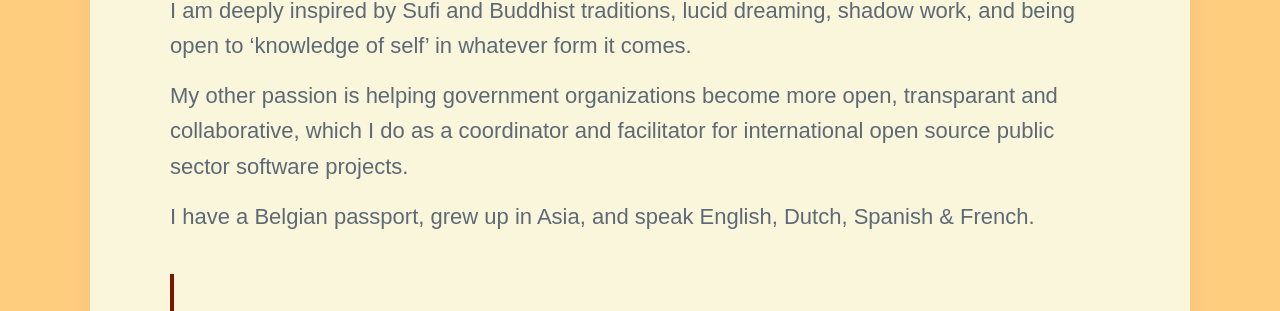
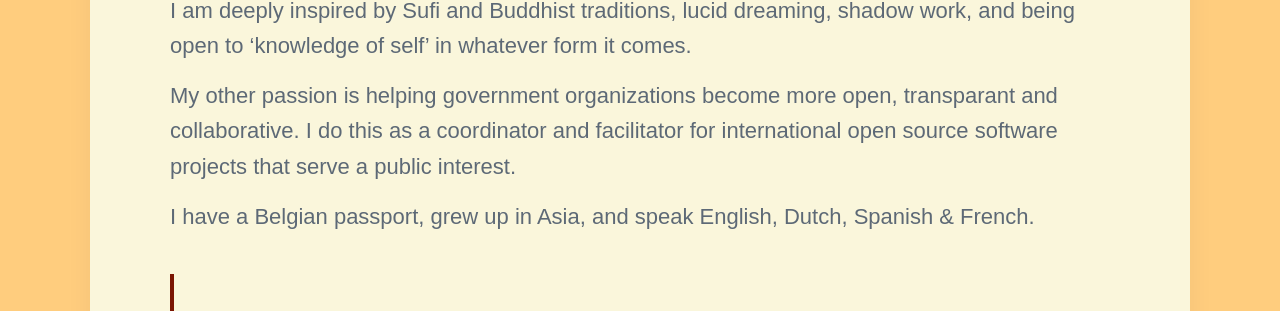
Before and after one commit to threekeytherapy/threekeytherapy.com, a Jekyll site: the page built from _projects/about.md, in a window 1280 px wide. Shown: the part 1074-1385 px from the top of the page. Built offline with Jekyll 4.4.1, drawn with Linux system fonts in a browser that asks for light colours; nearby versions of some CDN libraries; some web fonts are replaced.

Commit message:
tweak sentence

```diff
--- a/_projects/about.md
+++ b/_projects/about.md
@@ -12,7 +12,7 @@ I have been working as a therapist since 2022, receiving Manuvision trainings an
 
 I am deeply inspired by Sufi and Buddhist traditions, lucid dreaming, shadow work, and being open to 'knowledge of self' in whatever form it comes.
 
-My other passion is helping government organizations become more open, transparant and collaborative, which I do as a coordinator and facilitator for international open source public sector software projects.
+My other passion is helping government organizations become more open, transparant and collaborative. I do this as a coordinator and facilitator for international open source software projects that serve a public interest.
 
 I have a Belgian passport, grew up in Asia, and speak English, Dutch, Spanish & French.
 
```
